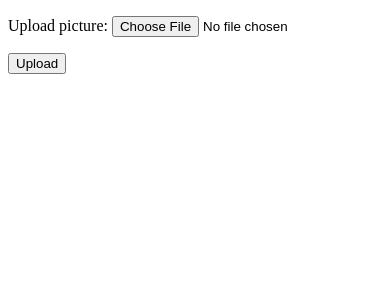
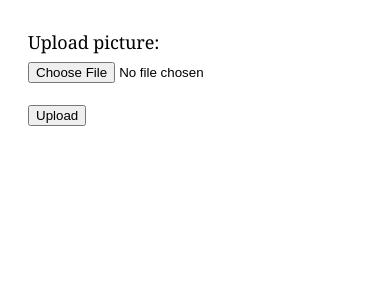
Before and after one commit to mvasilkov/murmansk, a Django app: page /pictures/upload/ in a window 390 px wide. Shown: the top 300 px of the page. Run offline with Django 3.2, Linux system fonts and the light colour scheme.

Commit message:
Deleting folders, and base CSS

```diff
--- a/control_panel/urls.py
+++ b/control_panel/urls.py
@@ -3,13 +3,14 @@ from django.conf.urls.static import static
 from django.contrib import admin
 from django.urls import path
 
-from directory.views import picture, upload_picture, list_folders, select_folder
+from directory.views import picture, upload_picture, list_folders, select_folder, delete_folder
 
 urlpatterns = [
     path('pictures/<int:pic_id>/', picture, name='picture'),
     path('pictures/upload/', upload_picture, name='upload_picture'),
     path('folders/', list_folders, name='list_folders'),
     path('folders/<int:folder_id>/', select_folder, name='select_folder'),
+    path('folders/<int:folder_id>/delete/', delete_folder, name='delete_folder'),
     path('admin/', admin.site.urls),
 ]
 
--- a/directory/admin.py
+++ b/directory/admin.py
@@ -14,3 +14,4 @@ class PictureAdmin(admin.ModelAdmin):
 @admin.register(Folder)
 class FolderAdmin(MPTTModelAdmin):
     list_display = ['name']
+    mptt_level_indent = 25
--- /dev/null
+++ b/directory/static/classes.css
@@ -0,0 +1,3 @@
+.selected > a {
+    background-color: #fff3bc;
+}
--- /dev/null
+++ b/directory/static/medium.css
@@ -0,0 +1,124 @@
+@charset "UTF-8";
+
+article {
+    font-family: 'Noto Serif', -apple-system, BlinkMacSystemFont, 'Segoe UI', system-ui, Roboto, 'Helvetica Neue', sans-serif;
+}
+
+h1, h2, h3 {
+    font-family: Lato, -apple-system, BlinkMacSystemFont, 'Segoe UI', system-ui, Roboto, 'Helvetica Neue', sans-serif;
+}
+
+.container {
+    margin: 0 auto;
+    max-width: 700px;
+    padding: 0 20px;
+}
+
+article {
+    /*font-size: 21px;*/
+    font-size: 18px;
+    line-height: 1.58;
+    letter-spacing: -0.003em;
+    padding: 20px 0 15px;
+}
+
+h1 {
+    font-size: 40px;
+    margin: 54px 0 10px -2.5px;
+    line-height: 1.04;
+    letter-spacing: -0.028em;
+}
+
+h2 {
+    font-size: 32px;
+    margin: 56px 0 8px -2px;
+    line-height: 1.15;
+    letter-spacing: -0.02em;
+}
+
+h3 {
+    font-size: 24px;
+    margin: 30px 0 6px -1.5px;
+    line-height: 1.22;
+    letter-spacing: -0.018em;
+}
+
+p, ul {
+    margin: 0 0 29px;
+}
+
+form p {
+    margin-bottom: 14px;
+}
+
+p:last-child, ul:last-child {
+    margin-bottom: 0;
+}
+
+ul {
+    list-style: none;
+    padding: 0;
+}
+
+ul ul {
+    margin-top: 14px;
+}
+
+li {
+    margin-left: 30px;
+    margin-bottom: 14px;
+}
+
+li::before {
+    content: '•';
+    font-size: 16.8px;
+    margin-left: -40px;
+    padding-top: 4px;
+    position: absolute;
+    text-align: right;
+    width: 25px;
+}
+
+@media all and (max-width: 767px) {
+    article {
+        font-size: 18px;
+        line-height: 1.58;
+        letter-spacing: -0.004em;
+    }
+
+    h1 {
+        font-size: 32px;
+        margin-left: -2px;
+        margin-top: 26px;
+        line-height: 1.04;
+        letter-spacing: -0.028em;
+    }
+
+    h2 {
+        font-size: 28px;
+        margin-left: -1.75px;
+        margin-top: 28px;
+        line-height: 1.15;
+        letter-spacing: -0.02em;
+    }
+
+    h3 {
+        font-size: 22px;
+        margin-left: -1.38px;
+        margin-top: 22px;
+        line-height: 1.22;
+        letter-spacing: -0.018em;
+    }
+
+    p, ul {
+        margin-bottom: 21px;
+    }
+
+    li::before {
+        font-size: 14.4px;
+    }
+}
+
+h1:first-child, h2:first-child, h3:first-child {
+    margin-top: 0;
+}
--- a/directory/templates/base.html
+++ b/directory/templates/base.html
@@ -1,11 +1,18 @@
-<!doctype html>
+{% load static %}<!doctype html>
 <html lang="ru-RU">
     <head>
         <meta charset="utf-8">
         <meta name="viewport" content="width=device-width, initial-scale=1, shrink-to-fit=no">
         <title>{% block title %}{% endblock %}</title>
+        <link rel="stylesheet" href="//fonts.googleapis.com/css?family=Noto+Serif:400,400i">
+        <link rel="stylesheet" href="{% static 'node_modules/systematize/build/systematize.min.css' %}">
+        <link rel="stylesheet" href="{% static 'medium.css' %}">
+        <link rel="stylesheet" href="{% static 'classes.css' %}">
+        <script src="//use.edgefonts.net/lato:n7.js"></script>
     </head>
     <body>
-        {% block content %}{% endblock %}
+        <div class="container">
+            <article>{% block content %}{% endblock %}</article>
+        </div>
     </body>
 </html>
--- a/directory/templates/dir/list_folders.html
+++ b/directory/templates/dir/list_folders.html
@@ -27,8 +27,10 @@
         <h3>Create a top-level directory</h3>
         <form action="" method="post">
             {{ form.as_p }}
-            {% csrf_token %}
-            <input type="submit" value="Create">
+            <p>
+                {% csrf_token %}
+                <input type="submit" value="Create">
+            </p>
         </form>
     {% endblock %}
 {% endblock %}
--- a/directory/templates/dir/upload_picture.html
+++ b/directory/templates/dir/upload_picture.html
@@ -5,7 +5,9 @@
 {% block content %}
     <form action="" enctype="multipart/form-data" method="post">
         {{ form.as_p }}
-        {% csrf_token %}
-        <input type="submit" value="Upload">
+        <p>
+            {% csrf_token %}
+            <input type="submit" value="Upload">
+        </p>
     </form>
 {% endblock %}
--- a/directory/views.py
+++ b/directory/views.py
@@ -1,5 +1,6 @@
 import hashlib
 
+from django.http.response import HttpResponseNotAllowed
 from django.shortcuts import get_object_or_404, redirect, render
 
 from .forms import PictureForm, FolderNameForm
@@ -69,3 +70,13 @@ def select_folder(request, folder_id: int):
         'selected': folder_id,
         'form': form,
     })
+
+
+def delete_folder(request, folder_id: int):
+    if request.method == 'POST':
+        folder = get_object_or_404(Folder, id=folder_id)
+        folder.delete()
+        if folder.parent_id:
+            return redirect('select_folder', folder.parent_id)
+        return redirect('list_folders')
+    return HttpResponseNotAllowed(permitted_methods=['POST'])
```
Also changed, not shown: directory/templates/dir/select_folder.html (+12 -2 lines).
